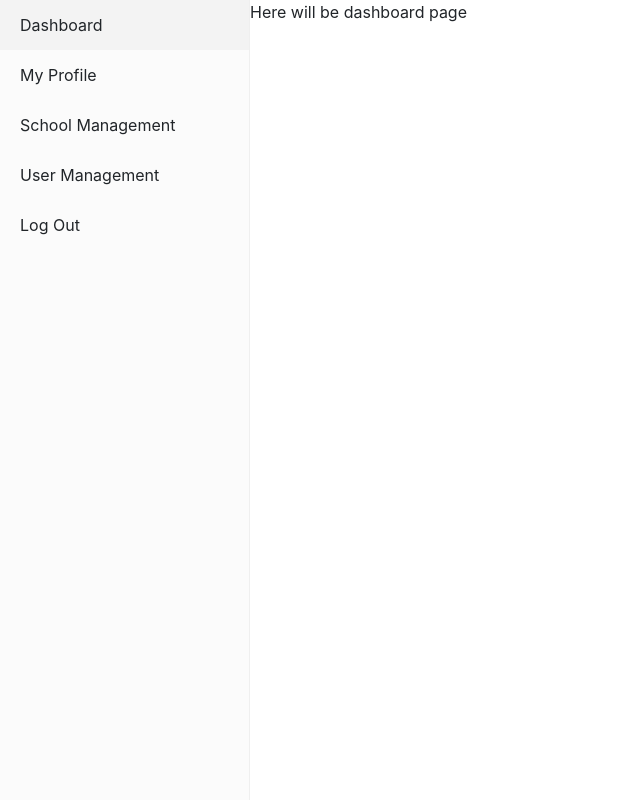
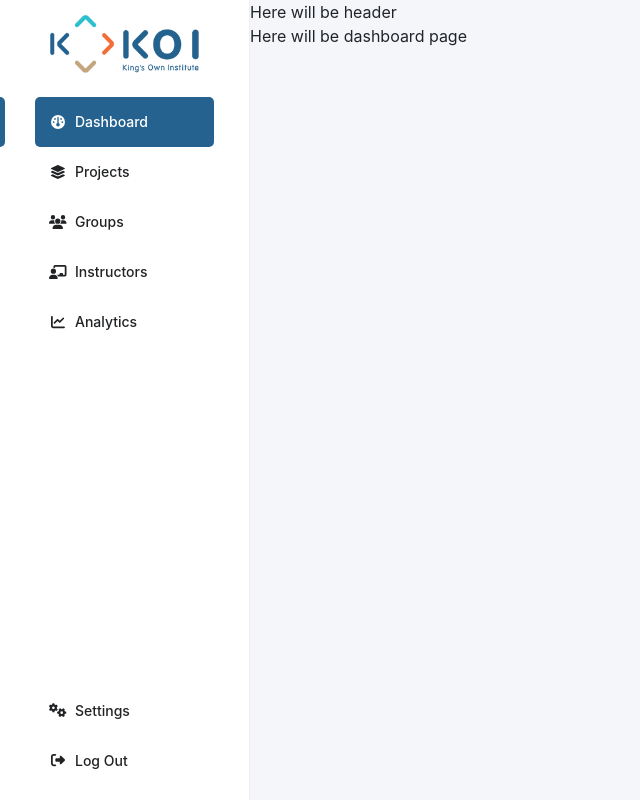
Before and after one commit to Sanchel09/kos, a React (Create React App) app: page /dashboard in a window 1280 px wide. Shown: the whole page, without its empty margins (0-640 px from the left). Built offline with nearby package versions, Linux system fonts and the light colour scheme.

Commit message:
Completed Sidebar works

```diff
--- a/src/assets/css/main.css
+++ b/src/assets/css/main.css
@@ -7,20 +7,26 @@
   --shadowColor: rgba(100, 100, 111, 0.2);
   --textColor: #565656;
   --borderColor: #e6e6e6;
+  --sidebarTextColor: #202224;
 }
 
 a {
   text-decoration: none;
 }
 
+body {
+  background-color: var(--bodyBg);
+}
+
 .cusBtn {
-  background-color: var(--thirdColor);
+  background-color: var(--primary);
   font-size: 14px;
   font-weight: bold;
   color: var(--whiteColor);
   padding: 8px 25px;
   border-radius: 50px;
   width: fit-content;
+  cursor: pointer;
 }
 
 .cusBtn:hover {
@@ -73,3 +79,74 @@ a {
   color: var(--primary);
   cursor: pointer;
 }
+
+/* Sidebar */
+.customSidebar {
+  padding: 15px 0;
+  background-color: var(--whiteColor);
+}
+
+.customSidebar .ps-sidebar-container {
+  background-color: var(--whiteColor);
+  display: flex;
+  flex-direction: column;
+}
+
+.customSidebar .ps-menu-root {
+  margin-left: 35px;
+  margin-right: 35px;
+}
+
+.customSidebar .ps-menuitem-root {
+  font-size: 14px !important;
+  color: var(--sidebarTextColor);
+}
+
+.customSidebar .ps-menu-button:hover {
+  background-color: unset !important;
+  color: var(--primary);
+  font-weight: 600;
+}
+
+.customSidebar .ps-menu-icon {
+  margin-right: 10px;
+  margin-left: 0;
+  width: 15px;
+  min-width: 15px;
+}
+
+.customSidebar .ps-menu-label {
+  font-weight: 500;
+}
+
+.customSidebar .ps-menu-button {
+  padding-left: 15px !important;
+  padding-right: 15px !important;
+}
+
+.sidebarActive {
+  background-color: var(--primary);
+  color: var(--whiteColor) !important;
+  border-radius: 5px;
+}
+
+.sidebarActive .ps-menu-button:hover {
+  background-color: unset !important;
+  color: var(--whiteColor);
+  font-weight: normal;
+}
+
+.sidebarActive::before {
+  content: "";
+  width: 5px;
+  height: 100%;
+  background-color: var(--primary);
+  position: absolute;
+  left: -35px;
+  border-radius: 0 5px 5px 0;
+}
+
+.sidebarImg {
+  height: auto;
+  width: 60%;
+}
--- a/src/components/DashboardTemplate.js
+++ b/src/components/DashboardTemplate.js
@@ -1,6 +1,22 @@
 import React, { Component } from "react";
 import DashboardRoutes from "../routes/DashboardRoutes";
 import SideNav from "./SideNav";
+import {
+  faChalkboardTeacher,
+  faChartLine,
+  faGauge,
+  faGears,
+  faLayerGroup,
+  faUsers,
+} from "@fortawesome/free-solid-svg-icons";
+import {
+  checkAdmin,
+  checkInstructor,
+  checkStudent,
+} from "../utils/Permissions";
+import Header from "./Header";
+
+const demoUser = "Admin";
 
 class DashboardTemplate extends Component {
   constructor(props) {
@@ -10,46 +26,63 @@ class DashboardTemplate extends Component {
     menus: [
       {
         name: "Dashboard",
-        iconName: "dashboard",
+        iconName: faGauge,
         link: "/dashboard",
+        display: true,
       },
       {
-        name: "My Profile",
-        iconName: "people",
+        name: "Projects",
+        iconName: faLayerGroup,
         link: "/dashboard/profile",
+        display: checkAdmin(demoUser) ? true : false,
       },
       {
-        name: "School Management",
-        iconName: "maps_home_work",
+        name: "Groups",
+        iconName: faUsers,
         link: "/dashboard/schools",
+        display:
+          checkAdmin(demoUser) || checkInstructor(demoUser) ? true : false,
       },
       {
-        name: "User Management",
-        iconName: "people",
+        name: "Instructors",
+        iconName: faChalkboardTeacher,
         link: "/dashboard/user",
+        display: checkAdmin(demoUser) ? true : false,
       },
-      { name: "Log Out", iconName: "logout", link: "#", display: true },
+      {
+        name: "Analytics",
+        iconName: faChartLine,
+        link: "/dashboard/instructors",
+        display: checkAdmin(demoUser) ? true : false,
+      },
+      {
+        name: "Members",
+        iconName: faUsers,
+        link: "/dashboard/members",
+        display: checkStudent(demoUser) ? true : false,
+      },
     ],
+    settingMenu: {
+      name: "Settings",
+      iconName: faGears,
+      link: "/dashboard/settings",
+    },
   };
 
-  handleClick = (menu, idx) => {
-    if (idx) {
-      let parentMenu = this.state.menus[idx];
-      this.setState({ parentMenu, selectedMenu: menu });
-    } else {
-      this.setState({ selectedMenu: menu, parentMenu: null });
-    }
+  handleClick = (menu) => {
+    this.setState({ selectedMenu: menu, parentMenu: null });
   };
 
   render() {
     return (
       <div style={{ display: "flex" }}>
-        <SideNav menus={this.state.menus} handleClick={this.handleClick} />
+        <SideNav
+          menus={this.state.menus}
+          handleClick={this.handleClick}
+          settingMenu={this.state.settingMenu}
+        />
         <div style={{ flex: 1, height: "100vh", overflow: "auto" }}>
-          {/* <Header
-            selectedMenu={this.state.selectedMenu}
-            parentMenu={this.state.parentMenu}
-          ></Header> */}
+          <Header selectedMenu={this.state.selectedMenu}></Header>
           <DashboardRoutes></DashboardRoutes>
         </div>
       </div>
--- /dev/null
+++ b/src/components/Header.js
@@ -0,0 +1,13 @@
+import React, { Component } from "react";
+
+class Header extends Component {
+  constructor(props) {
+    super(props);
+  }
+  state = {};
+  render() {
+    return <div>Here will be header</div>;
+  }
+}
+
+export default Header;
--- a/src/components/SideNav.js
+++ b/src/components/SideNav.js
@@ -1,34 +1,40 @@
 import React from "react";
 import { Menu, MenuItem, Sidebar } from "react-pro-sidebar";
 import { Link } from "react-router-dom";
+import koiLogo from "../assets/images/koiLogo.png";
+import { FontAwesomeIcon } from "@fortawesome/react-fontawesome";
+import { faRightFromBracket } from "@fortawesome/free-solid-svg-icons";
+
+const settingLink = "/dashboard/settings";
 
 function SideNav(props) {
   //   const { collapseSidebar, collapsed } = useProSidebar();
   return (
-    <Sidebar>
-      <Menu>
+    <Sidebar className="customSidebar">
+      <div className="d-flex justify-content-center mb-4">
+        <img src={koiLogo} alt="Company" className="sidebarImg" />
+      </div>
+      <Menu style={{ flex: 1 }}>
         {props.menus.length > 0
-          ? props.menus.map((menu, idx) => {
+          ? props.menus
+              .filter((x) => x.display === true)
+              .map((menu, idx) => {
                 return (
                   <MenuItem
                     key={idx}
-                  // icon={
-                  //   <span
-                  //     className="material-icons-round sidebarIcon"
-                  //     aria-hidden="true"
-                  //   >
-                  //     {menu.iconName}
-                  //   </span>
-                  // }
+                    icon={
+                      <FontAwesomeIcon
+                        aria-hidden="true"
+                        icon={menu.iconName}
+                      ></FontAwesomeIcon>
+                    }
+                    className={
+                      window.location.pathname === menu.link
+                        ? "sidebarActive"
+                        : ""
+                    }
                     active={window.location.pathname === menu.link}
-                  onClick={
-                    menu.name === "Log Out"
-                      ? () => {
-                          localStorage.clear();
-                          window.location.reload();
-                        }
-                      : () => props.handleClick(menu)
-                  }
+                    onClick={() => props.handleClick(menu)}
                     component={<Link to={menu.link} />}
                   >
                     {menu.name}
@@ -37,6 +43,40 @@ function SideNav(props) {
               })
           : null}
       </Menu>
+      <Menu>
+        <MenuItem
+          icon={
+            <FontAwesomeIcon
+              aria-hidden="true"
+              icon={props.settingMenu.iconName}
+            ></FontAwesomeIcon>
+          }
+          className={
+            window.location.pathname === props.settingMenu.link
+              ? "sidebarActive"
+              : ""
+          }
+          active={window.location.pathname === props.settingMenu.link}
+          onClick={() => props.handleClick(props.settingMenu)}
+          component={<Link to={props.settingMenu.link} />}
+        >
+          {props.settingMenu.name}
+        </MenuItem>
+        <MenuItem
+          icon={
+            <FontAwesomeIcon
+              aria-hidden="true"
+              icon={faRightFromBracket}
+            ></FontAwesomeIcon>
+          }
+          onClick={() => {
+            localStorage.clear();
+            window.location.reload();
+          }}
+        >
+          Log Out
+        </MenuItem>
+      </Menu>
     </Sidebar>
   );
 }
--- /dev/null
+++ b/src/utils/Permissions.js
@@ -0,0 +1,20 @@
+export const checkAdmin = (data) => {
+  if (data === "Admin") {
+    return true;
+  }
+  return false;
+};
+
+export const checkStudent = (data) => {
+  if (data === "Student") {
+    return true;
+  }
+  return false;
+};
+
+export const checkInstructor = (data) => {
+  if (data === "Instructor") {
+    return true;
+  }
+  return false;
+};
```
Lines whose indentation alone changed are shown as unchanged.
